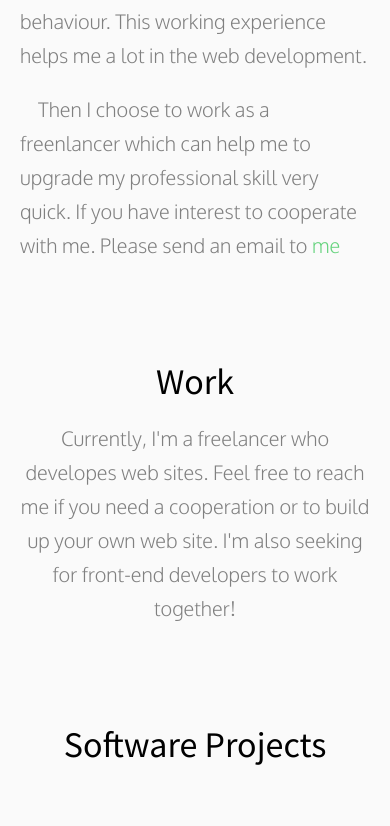
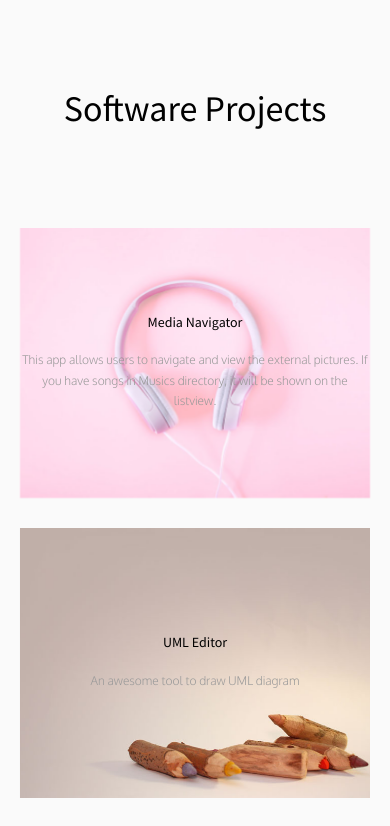
Before and after one commit to Manuel4131/Manuel4131.github.io, a plain HTML site: page index.html in a window 390 px wide. Shown: the part 1123-1949 px from the top of the page. Drawn offline with Linux system fonts and the light colour scheme; files whose address does not match are found by name.

Commit message:
1. Track .gitignore file. 2. Modify main page font family to carier. 3  Add new project link.

```diff
--- a/index.html
+++ b/index.html
@@ -48,31 +48,31 @@
 	<div id="page">
 
 	<!-- Main option -->
-	<nav class="fh5co-nav" role="navigation">
+	<!-- <nav class="fh5co-nav" role="navigation">
 		<div class="container-wrap">
 			<div class="top-menu">
-				<div class="row">
-					<div class="col-xs-10">
+				<div class="row"> -->
+					<!-- <div class="col-xs-11">
 						<div id="fh5co-logo"><a href="index.html">
 						You must put your head into the lion’s mouth if the performance is to be a success.
 						</a></div>
-					</div>
-
+					</div> -->
+<!--
 					<div class="col-xs-10 text-right menu-1">
 						<ul>
 							<li class="active"><a href="index.html">Home</a></li>
 							<li class="has-dropdown">
-							</li>
+							</li> -->
 							<!-- <li><a href="#">PHOTOGRAPHY</a></li> -->
 							<!-- <li><a href="about.html">About</a></li> -->
 							<!-- <li><a href="contact.html">Contact</a></li> -->
-						</ul>
+						<!-- </ul>
 					</div>
 				</div>
 
 			</div>
 		</div>
-	</nav>
+	</nav> -->
 	<!-- Main option -->
 
 
@@ -98,17 +98,28 @@
 				</div>
 			</div>
 
-			<div id="work" class="row animate-box">
+			<!-- <div id="work" class="row animate-box">
 			<div class="col-md-9 col-md-offset-1 text-center fh5co-heading">
 				<h1>Work</h1>
 				<p>Currently, I'm a freelancer who developes web sites. Feel free to reach me if you need a cooperation or to build up your own web site. I'm also seeking for front-end developers to work together!</p>
 				</div>
-			</div>
+			</div> -->
 
 			<div id="project" class="col-md-6 col-md-offset-3 text-center fh5co-heading">
 				<h1>Software Projects</h1>
 			</div>
 			<div class="row">
+				<div class="col-md-4 text-center animate-box">
+					<a href="http://tiny.cc/i6ql9y" class="work" style="background-image: url(images/portfolio-4.jpg);">
+						<div class="desc">
+							<h3>Media Navigator</h3>
+							<span>This app allows users to navigate and view the external pictures. If you have
+									songs in Musics directory, it will be shown on the listview.
+							 </span>
+						</div>
+					</a>
+				</div>
+
 				<div class="col-md-4 text-center animate-box">
 					<a href="https://github.com/Manuel4131/UMLEditor" class="work"  style="background-image: url(images/portfolio-1.jpg);" >
 						<div class="desc">
@@ -117,15 +128,16 @@
 						</div>
 					</a>
 				</div>
+
+
 				<div class="col-md-4 text-center animate-box">
-					<a href="https://youtu.be/tzxET-0NTOI" class="work" style="background-image: url(images/portfolio-2.jpg);">
+					<a href="" class="work" style="background-image: url(images/portfolio-2.jpg);">
 						<div class="desc">
 							<h3>StoryTelling</h3>
 							<span>An application written in JS which can run on both Android & iOS</span>
 						</div>
 					</a>
 				</div>
-
 			</div>
 		</div>
 		<!-- Work -->
@@ -173,10 +185,10 @@
 
 			<div class="row copyright">
 				<div class="col-md-12 text-center">
-					<p>
+					<!-- <p>
 						<small class="block">&copy; 2017 All Rights Reserved.</small>
 						<small class="block">The pages are modified from the templates provided by <a href="http://freehtml5.co/" target="_blank">FreeHTML5.co</a> </small>
-					</p>
+					</p> -->
 					<p>
 						<ul class="fh5co-social-icons">
 							<li><a href="https://twitter.com/__alstonChang__">
--- a/sass/style.scss
+++ b/sass/style.scss
@@ -149,6 +149,7 @@ a {
 }
 p {
 	margin-bottom: 20px;
+	font-family: cariel;
 }
 
 h1, h2, h3, h4, h5, h6, figure {
```
Also changed, not shown: css/style.css, 3 other files.
